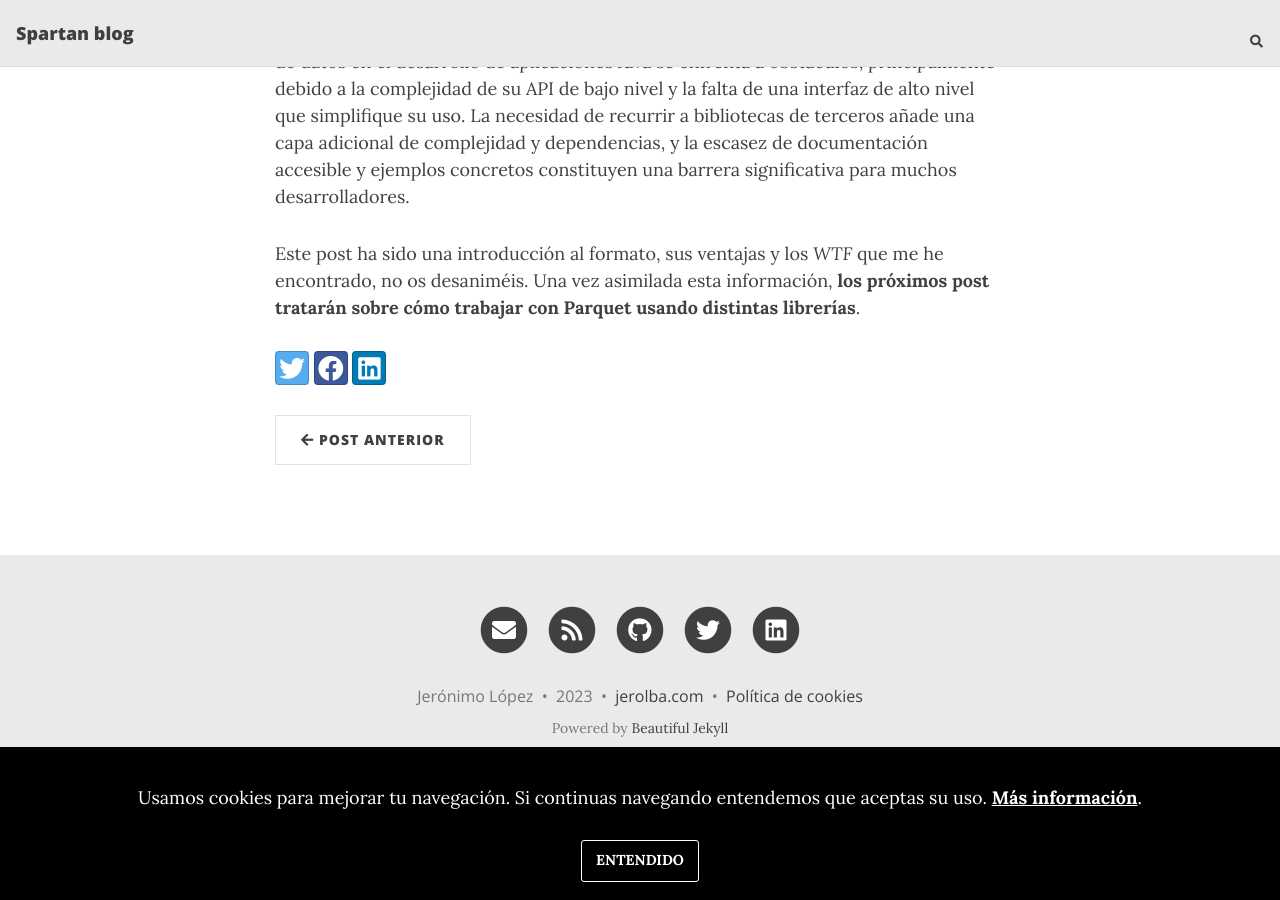
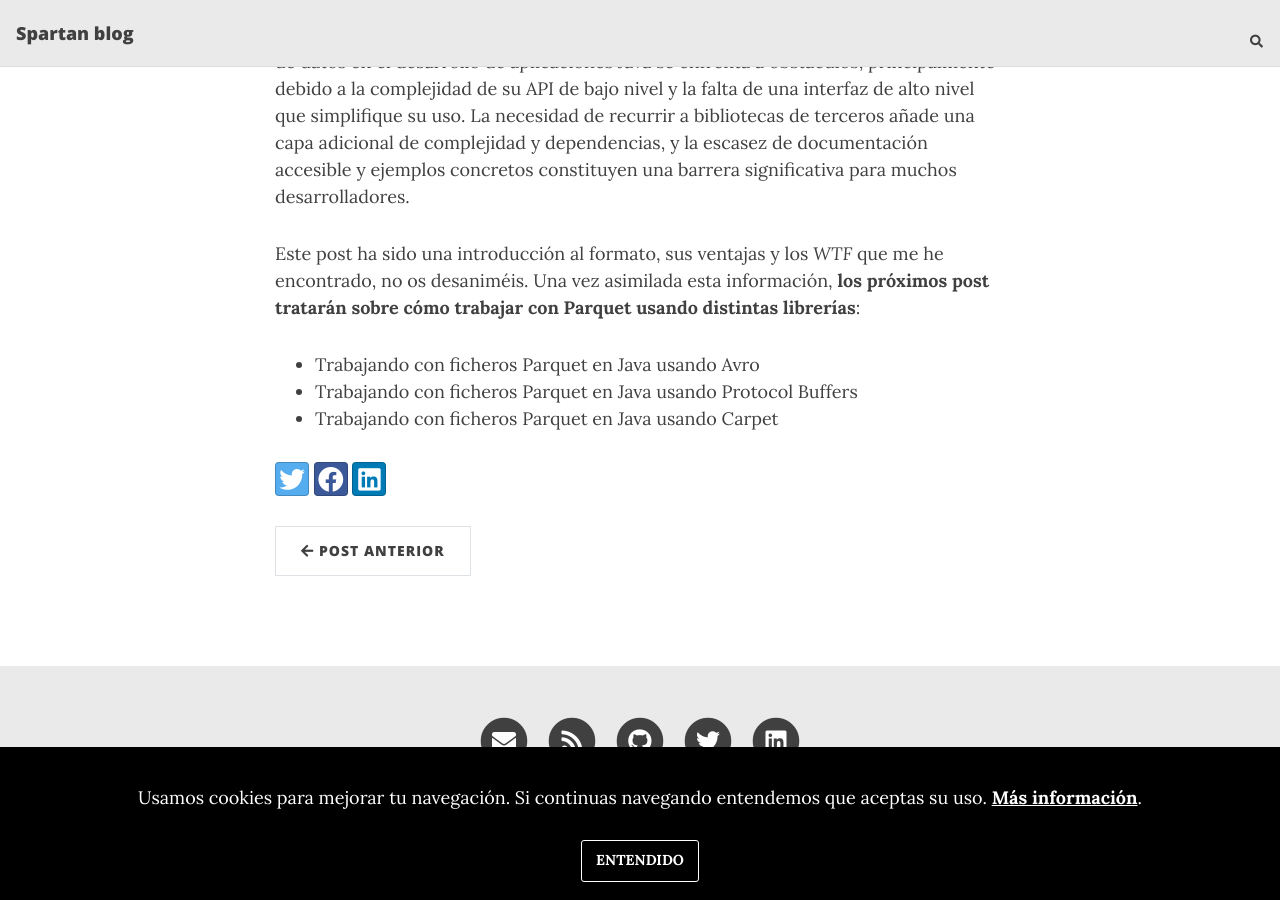
Before and after one commit to jerolba/jerolba.github.io, a Jekyll site: the page built from _posts/2023-11-11-trabajando-con-ficheros-parquet-en-Java.md, in a window 1280 px wide and 900 px high, scrolled down 7385 px. Built offline with Jekyll 4.4.1, drawn with Linux system fonts in a browser that asks for light colours; nearby versions of some CDN libraries; comment, search, counter and statistics services are not loaded.

Commit message:
Add next post index

```diff
--- a/_posts/2023-11-11-trabajando-con-ficheros-parquet-en-Java.md
+++ b/_posts/2023-11-11-trabajando-con-ficheros-parquet-en-Java.md
@@ -155,4 +155,8 @@ Su diseño orientado a columnas, junto con sus capacidades avanzadas de compresi
 
 Pese a sus ventajas indiscutibles, la adopción de Parquet como formato de intercambio de datos en el desarrollo de aplicaciones Java se enfrenta a obstáculos, principalmente debido a la complejidad de su API de bajo nivel y la falta de una interfaz de alto nivel que simplifique su uso. La necesidad de recurrir a bibliotecas de terceros añade una capa adicional de complejidad y dependencias, y la escasez de documentación accesible y ejemplos concretos constituyen una barrera significativa para muchos desarrolladores.
 
-Este post ha sido una introducción al formato, sus ventajas y los *WTF* que me he encontrado, no os desaniméis. Una vez asimilada esta información, **los próximos post tratarán sobre cómo trabajar con Parquet usando distintas librerías**.
+Este post ha sido una introducción al formato, sus ventajas y los *WTF* que me he encontrado, no os desaniméis. Una vez asimilada esta información, **los próximos post tratarán sobre cómo trabajar con Parquet usando distintas librerías**:
+
+- Trabajando con ficheros Parquet en Java usando Avro
+- Trabajando con ficheros Parquet en Java usando Protocol Buffers
+- Trabajando con ficheros Parquet en Java usando Carpet
```
